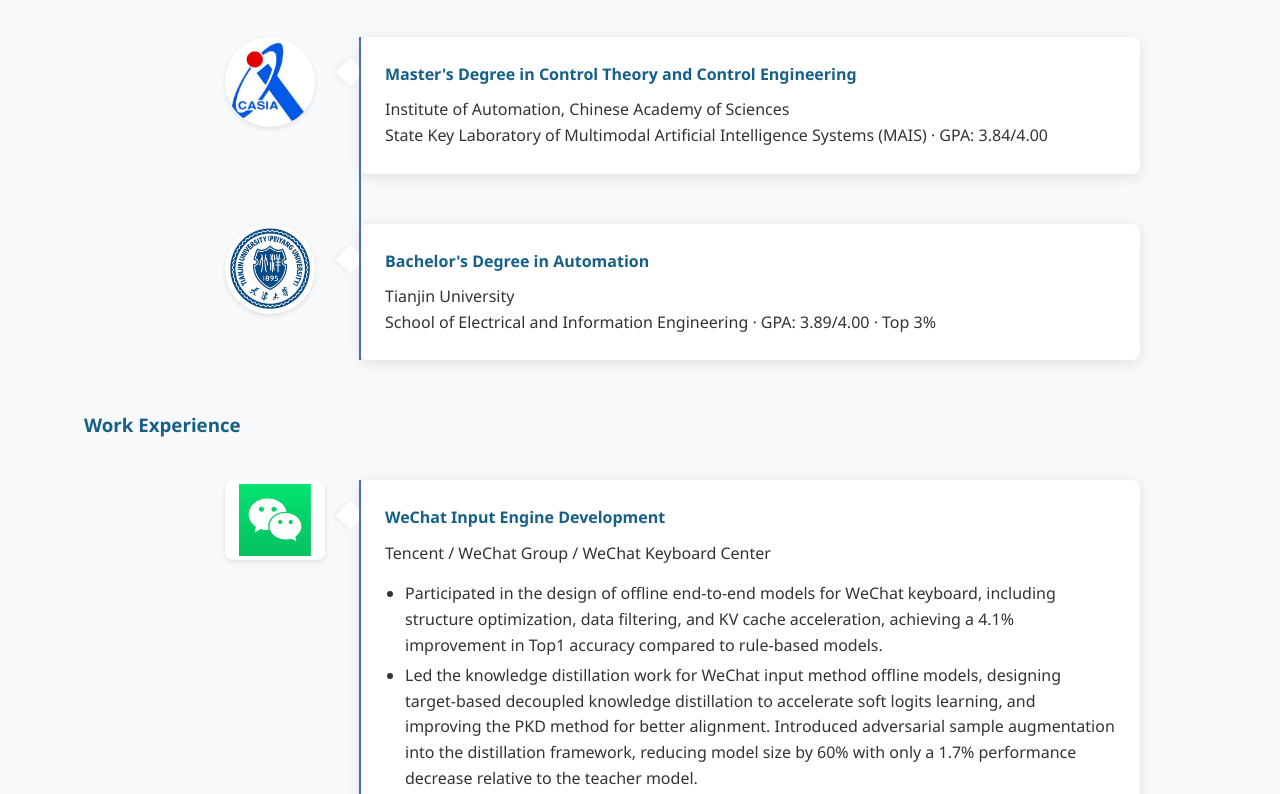
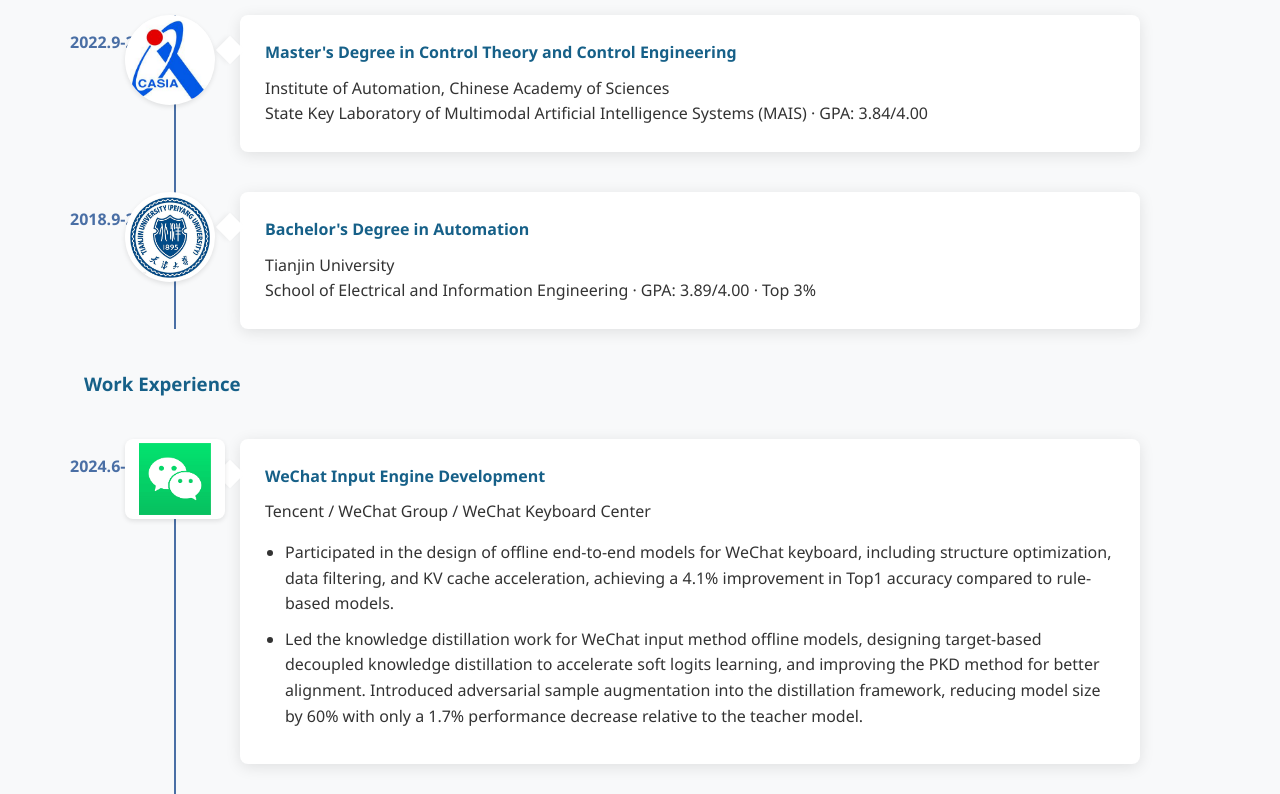
Before and after one commit to JimberZ/JimberZ.github.io, a plain HTML site: page index.html in a window 1280 px wide. Shown: the part 996-1790 px from the top of the page. Drawn offline with Linux system fonts and the light colour scheme.

Commit message:
add figures

```diff
--- a/css/logo-styles.css
+++ b/css/logo-styles.css
@@ -3,7 +3,6 @@
     position: relative;
     max-width: 1000px;
     margin: 40px auto;
-    padding-left: 100px; /* Increase left padding to make room for logos */
 }
 
 .timeline::after {
@@ -13,23 +12,23 @@
     background-color: var(--primary-color);
     top: 0;
     bottom: 0;
-    left: 220px; /* Adjust the timeline position */
+    left: 35px;
     margin-left: -1px;
+    z-index: 1;
 }
 
 .timeline-item {
     position: relative;
-    padding-left: 20px;
+    margin-bottom: 40px;
     margin-left: 100px;
-    margin-bottom: 50px; /* Increase spacing between items */
 }
 
 .timeline-date {
     position: absolute;
     width: 120px;
-    text-align: right;
-    left: 100px; /* Adjust date position */
-    top: 10px;
+    text-align: left;
+    left: -170px;
+    top: 15px;
     font-weight: bold;
     color: var(--primary-color);
 }
@@ -48,15 +47,12 @@
     box-shadow: 0 2px 5px rgba(0, 0, 0, 0.1);
     overflow: hidden;
     z-index: 2;
-}
-
-/* Work experience logos - rectangular */
-#experience .timeline:nth-of-type(2) .timeline-logo {
+    /* Default rectangular shape */
     border-radius: 8px;
 }
 
 /* Education logos - circular */
-#experience .timeline:first-of-type .timeline-logo {
+#experience h3:first-of-type + .timeline .timeline-logo {
     border-radius: 50%;
     width: 90px;
     height: 90px;
@@ -94,25 +90,34 @@
     box-shadow: -2px 2px 5px rgba(0, 0, 0, 0.05);
 }
 
+.timeline-content h4 {
+    margin-top: 0;
+    margin-bottom: 10px;
+    color: var(--secondary-color);
+}
+
+.timeline-content ul {
+    margin-top: 15px;
+    padding-left: 20px;
+    list-style-type: disc;
+}
+
+.timeline-content ul li {
+    margin-bottom: 10px;
+    line-height: 1.6;
+}
+
 /* Responsive adjustments */
 @media (max-width: 768px) {
-    .timeline {
-        padding-left: 0;
-    }
-
-    .timeline::after {
-        left: 30px;
-    }
-
     .timeline-item {
         margin-left: 80px;
     }
 
     .timeline-date {
         width: auto;
-        left: 70px;
-        top: -25px;
-        text-align: left;
+        left: -80px;
+        top: 15px;
+        font-size: 0.85rem;
     }
 
     .timeline-logo {
@@ -122,7 +127,7 @@
     }
 
     /* Circular education logos for mobile */
-    #experience .timeline:first-of-type .timeline-logo {
+    #experience h3:first-of-type + .timeline .timeline-logo {
         width: 70px;
         height: 70px;
     }
--- a/css/styles.css
+++ b/css/styles.css
@@ -152,7 +152,7 @@ header nav ul li a:hover::after {
 .about-content {
     display: flex;
     flex-wrap: wrap;
-    gap: 40px;
+    gap: 30px;
     align-items: center;
 }
 
@@ -174,6 +174,7 @@ header nav ul li a:hover::after {
 
 .about-text p {
     margin-bottom: 15px;
+    line-height: 1.7;
 }
 
 /* Experience Section */
@@ -195,57 +196,7 @@ header nav ul li a:hover::after {
     z-index: 1;
 }
 
-.timeline-item {
-    position: relative;
-    margin-bottom: 30px;
-    margin-left: 100px;
-}
-
-.timeline-date {
-    position: absolute;
-    width: 120px;
-    text-align: left;
-    left: -170px;
-    top: 15px;
-    font-weight: bold;
-    color: var(--primary-color);
-}
-
-.timeline-content {
-    padding: 20px;
-    background-color: white;
-    position: relative;
-    border-radius: 6px;
-    box-shadow: 0 3px 10px rgba(0, 0, 0, 0.1);
-}
-
-.timeline-content::after {
-    content: '';
-    position: absolute;
-    width: 20px;
-    height: 20px;
-    right: 100%;
-    top: 15px;
-    background-color: white;
-    transform: rotate(45deg);
-    box-shadow: -2px 2px 5px rgba(0, 0, 0, 0.05);
-}
-
-.timeline-content h4 {
-    margin-top: 0;
-    margin-bottom: 10px;
-    color: var(--secondary-color);
-}
-
-.timeline-content ul {
-    margin-top: 15px;
-    padding-left: 20px;
-    list-style-type: disc;
-}
-
-.timeline-content ul li {
-    margin-bottom: 5px;
-}
+/* All other timeline styles will now be handled by logo-styles.css */
 
 /* Publications Section */
 .publication-list {
@@ -426,10 +377,11 @@ footer {
     .about-content {
         flex-direction: column;
         align-items: center;
+        gap: 20px;
     }
 
     .profile-image {
-        margin-bottom: 20px;
+        margin-bottom: 10px;
     }
 
     .timeline::after {
--- a/index.html
+++ b/index.html
@@ -33,8 +33,7 @@
                     <img src="images/image.png" alt="Your Name">
                 </div>
                 <div class="about-text">
-                    <p>I am currently pursuing a Master's degree at the Institute of Automation, Chinese Academy of Sciences. My research interests include Reinforcement Learning, Medical Robotics, and Embodied Intelligence.</p>
-                    <p>I graduated from the School of Electrical Automation and Information Engineering at Tianjin University, where I was advised by Professor Bailing Tian. My undergraduate research focused on Control Theory, Robotics, and Computer Vision.</p>
+                    <p>I am currently pursuing a Master's degree at the Institute of Automation, Chinese Academy of Sciences. My research interests include Reinforcement Learning, Medical Robotics, and Embodied Intelligence. And I graduated from the School of Electrical Automation and Information Engineering at Tianjin University, where I was advised by Professor Bailing Tian. My undergraduate research focused on Control Theory, Robotics, and Computer Vision.</p>
                     <p>My internship experience includes ByteDance, Tencent, Microsoft, DiDi Global, Shanghai AI Lab, and Hong Kong AI Lab, with research interests spanning NLP, LLMs, RL, CV, Robotics, and Autonomous Driving. I am passionate about enriching my experiences and enjoy exchanging interesting ideas with others!</p>
                     <p>I am an amateur photographer signed with Visual China Group, Tuchong, Nisi and other stock photo agencies. Welcome to join me for photography trips! I also enjoy basketball and table tennis, and I am a member of the CASIA basketball team.</p>
                 </div>
@@ -293,7 +292,7 @@
                 <div class="contact-info">
                     <div class="contact-item">
                         <i class="fas fa-envelope"></i>
-                        <p>zhaojianbo2022@ia.ac.cn</p>
+                        <p>jimber826@gmail.com</p>
                     </div>
                     <div class="contact-item">
                         <i class="fas fa-map-marker-alt"></i>
```
Also changed, not shown: images/logos/shanghaiailab.png.
